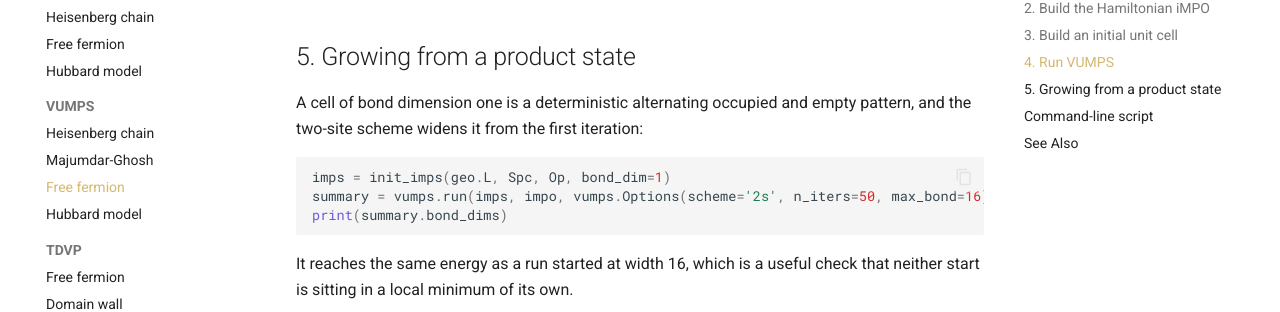
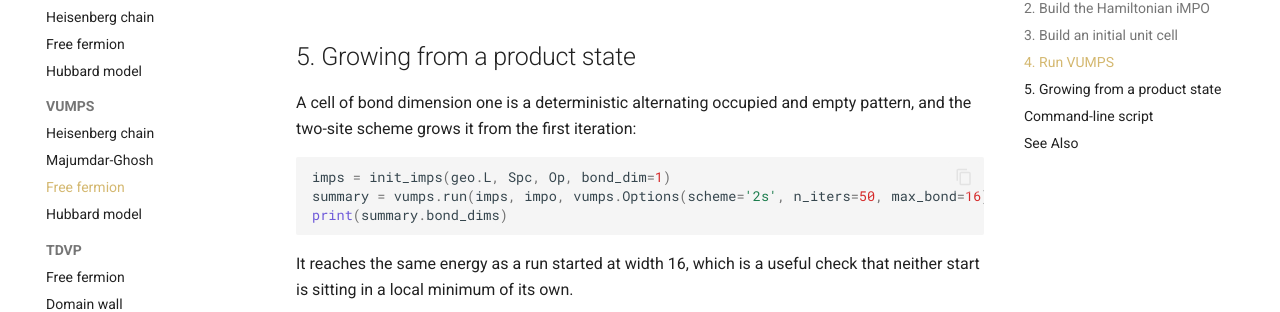
Before and after one commit to Ideogenesis-AI/Alice, an MkDocs documentation site: the page built from docs/examples/vumps/free-fermion.md, in a window 1280 px wide and 900 px high, scrolled down 1458 px. Shown: the part 167-479 px from the top of the window. Built offline with MkDocs 1.6.1 and Material for MkDocs 9.7.7, drawn with Linux system fonts in a browser that asks for light colours; comment, search, counter and statistics services are not loaded.

Commit message:
Regularize the bond-growth wording of the VUMPS example pages
Every mention of widening on these pages is about a bond or a cell getting larger under a two-site run or a raised cap, and none of them is controlled bond expansion. They now speak of growth, so a reader meeting "expand" on these pages can take it to mean the one-site-plus scheme.

````diff
--- a/docs/examples/vumps/free-fermion.md
+++ b/docs/examples/vumps/free-fermion.md
@@ -63,7 +63,7 @@ At `max_bond = 16` the error is around `9e-5`. The chain is gapless, so the enta
 
 ## 5. Growing from a product state
 
-A cell of bond dimension one is a deterministic alternating occupied and empty pattern, and the two-site scheme widens it from the first iteration:
+A cell of bond dimension one is a deterministic alternating occupied and empty pattern, and the two-site scheme grows it from the first iteration:
 
 ```python
 imps = init_imps(geo.L, Spc, Op, bond_dim=1)
````
Also changed, not shown: docs/examples/vumps/heisenberg.md (+1 -1 lines), docs/examples/vumps/hubbard.md (+2 -2 lines), docs/examples/vumps/majumdar-ghosh.md (+1 -1 lines).
